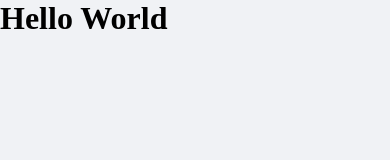
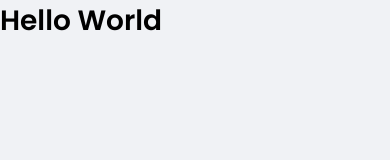
Before and after one commit to Lim4Mik3/DTMoney---React-Project, a React (Create React App) app: page / in a window 390 px wide. Shown: the top 160 px of the page. Built offline with nearby package versions, Linux system fonts and the light colour scheme.

Commit message:
Configuring responsiveness and external source

```diff
--- a/public/index.html
+++ b/public/index.html
@@ -1,12 +1,17 @@
 <!DOCTYPE html>
 <html lang="pt-BR">
   <head>
+    <link rel="preconnect" href="https://fonts.googleapis.com">
+    <link rel="preconnect" href="https://fonts.gstatic.com" crossorigin>
     <meta charset="utf-8" />
     <meta name="viewport" content="width=device-width, initial-scale=1" />
 
     <link rel="shortcut icon" href="favicon.png" type="image/png">
 
     <title>DT Money</title>
+
+
+    <link href="https://fonts.googleapis.com/css2?family=Poppins:wght@400;600&display=swap" rel="stylesheet">
   </head>
   <body>
     <noscript>You need to enable JavaScript to run this app.</noscript>
--- a/src/styles/global.ts
+++ b/src/styles/global.ts
@@ -1,9 +1,19 @@
 import { createGlobalStyle } from 'styled-components'
 
 export const GlobalStyles = createGlobalStyle`
-  :root {
+  :root{
     --background: #f0f2f5;
-  }
+    --red: #E52e54;
+    --blue: #5429CC;
+    --green: #33CC95;
+
+    --blue-light: #6933FF;
+
+    --text-title: #363f5f;
+    --text-body: #969cb3;
+
+    --shape: #FFFFFF
+}
 
   * {
     margin: 0;
@@ -11,9 +21,37 @@
     box-sizing: border-box;
   }
 
+  html {
+    @media (max-width: 1080px) {
+      font-size: 93.75%;
+    }
+
+    @media (max-width: 720px) {
+      font-size: 87.5%;
+    }
+  }
+
   body {
     background-color: var(--background);
     -webkit-font-smoothing: antialiased;
   }
 
+  body, input, textarea, button {
+    font-family: 'Poppins', sans-serif;
+    font-weight: 400;
+  }
+
+  h1, h2, h3, h4, h5, h6, strong {
+    font-weight: 600;
+  }
+
+  button {
+    cursor: pointer;
+  }
+
+  [disabled] {
+    opacity: 0.6;
+    cursor: not-allowed;
+  }
+
 `;
```
